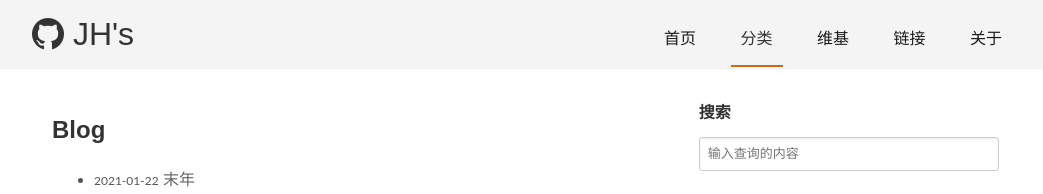
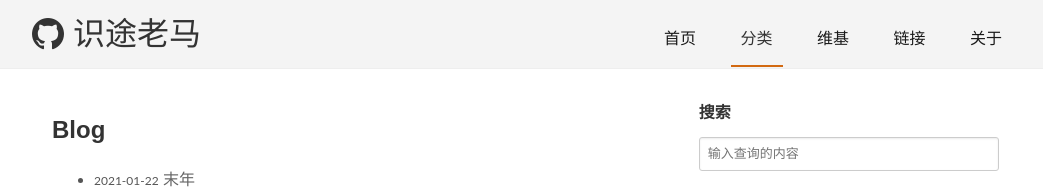
Before and after one commit to MazFactor/mzlongblog, a Jekyll site: the page built from pages/categories.md, in a window 1280 px wide. Shown: the top 194 px of the page, without its empty margins (118-1161 px from the left). Built offline with Jekyll 4.4.1, drawn with Linux system fonts in a browser that asks for light colours; comment, search, counter and statistics services are not loaded.

Commit message:
标题修改为“识途老马”

```diff
--- a/_config.yml
+++ b/_config.yml
@@ -4,7 +4,7 @@
 baseurl:
 url: https://www.scarypie.club
 date_format: "ordinal"
-title: JH's
+title: 识途老马
 #subtitle: "公众号：闷骚的程序员"
 description: "景桓的个人博客"
 keywords: 景桓, Huan Jing, jinghuan, 程序员
```
